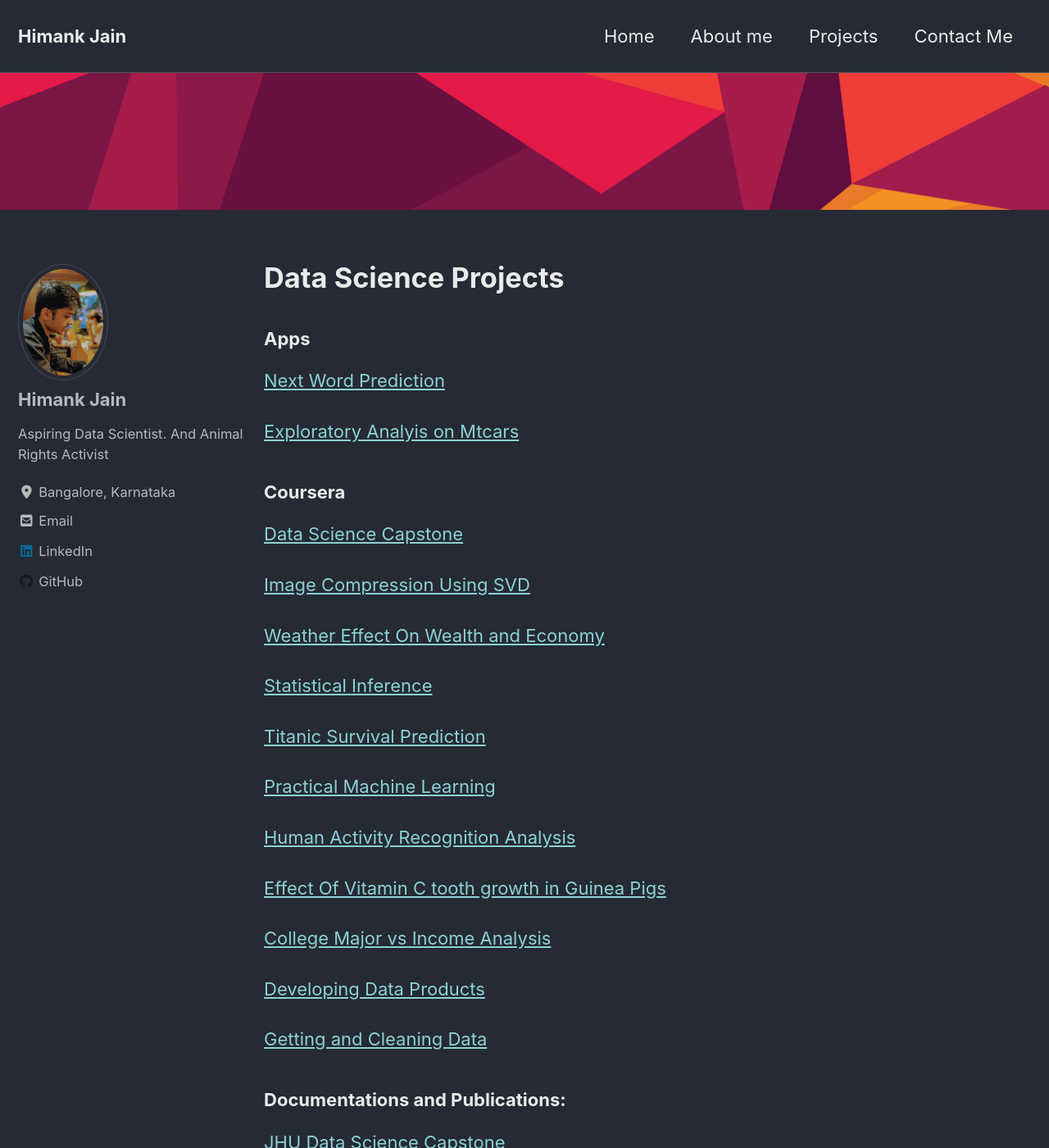
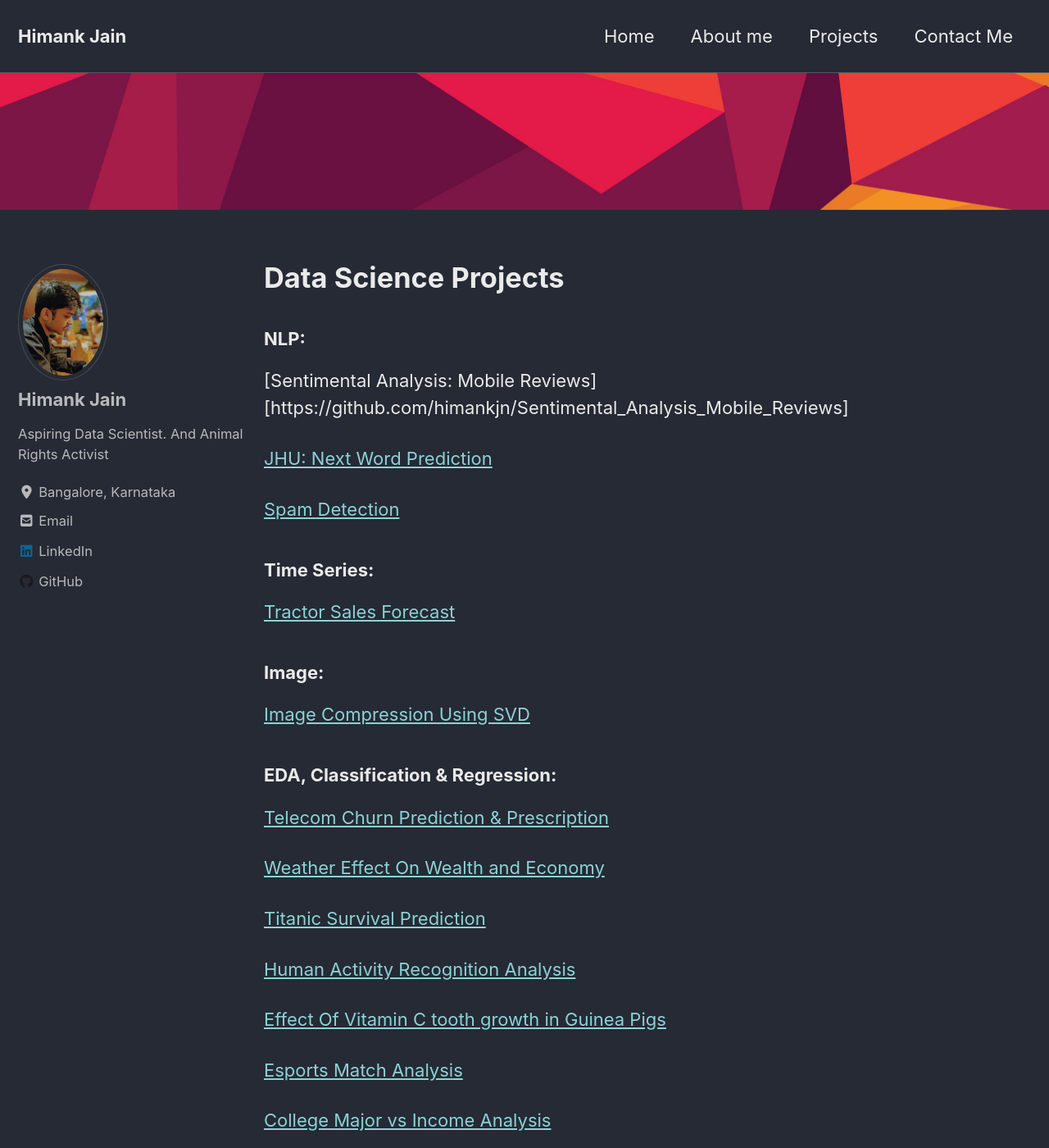
Before and after one commit to himankjn/himankjn.github.io, a Jekyll site: the page built from _pages/projects.md, in a window 1280 px wide and 1400 px high. Shown: the whole window at 82% size. Built offline with Jekyll 4.4.1, drawn with Linux system fonts in a browser that asks for light colours; cached includes are drawn as plain includes; nearby versions of some CDN libraries; some of the changed text lies outside the part shown.

Commit message:
new projs

```diff
--- a/_pages/projects.md
+++ b/_pages/projects.md
@@ -6,30 +6,34 @@ author_profile: true
 header:
   image: "/images/data.jpg"
 ---
-### Apps
-[Next Word Prediction](https://himankjn.shinyapps.io/JHU_Capstone/)
+
+### NLP:
+[Sentimental Analysis: Mobile Reviews][https://github.com/himankjn/Sentimental_Analysis_Mobile_Reviews]
 
 
-[Exploratory Analyis on Mtcars](https://himankjn.shinyapps.io/ShinyApp/)
+[JHU: Next Word Prediction](https://github.com/himankjn/JHU-NLP-Capstone)
 
 
-### Coursera
-[Data Science Capstone](https://github.com/himankjn/JHU-NLP-Capstone)
+[Spam Detection](https://github.com/himankjn/Spam_Detection)
 
 
+### Time Series:
+
+[Tractor Sales Forecast](https://github.com/himankjn/Sales_Forecast)
+
+### Image:
+
 [Image Compression Using SVD](https://github.com/himankjn/image_compression_SVD)
+
+### EDA, Classification & Regression:
+
+[Telecom Churn Prediction & Prescription](https://github.com/himankjn/Telecom_churn)
 
 
 [Weather Effect On Wealth and Economy](https://github.com/himankjn/Weather_effects_on_Health-Economy)
 
 
-[Statistical Inference](https://github.com/himankjn/Statistical_Inference)
-
-
 [Titanic Survival Prediction](https://github.com/himankjn/Titanic-Survival-Prediction)
-
-
-[Practical Machine Learning](https://github.com/himankjn/Prac-Machine-Learning-Coursera)
 
 
 [Human Activity Recognition Analysis](https://github.com/himankjn/HAR-Analysis)
@@ -38,14 +42,24 @@ header:
 [Effect Of Vitamin C tooth growth in Guinea Pigs](https://github.com/himankjn/Vitamic-C-tooth-growth-in-Guinea-pigs)
 
 
+[Esports Match Analysis](https://github.com/himankjn/Esports-Matches-Analysis)
+
+
 [College Major vs Income Analysis](https://github.com/himankjn/majorVSincome)
 
 
-[Developing Data Products](https://github.com/himankjn/RDataProducts)
+[Like Unlike Perceptron Classification](https://github.com/himankjn/Like-Unlike-Perceptron-Classification)
 
 
-[Getting and Cleaning Data](https://github.com/himankjn/Data_Cleaning_in_R)
+### Network:
 
+[Social Network Analysis](https://github.com/himankjn/Social_Network_Analysis)
+
+### Apps
+[Next Word Prediction](https://himankjn.shinyapps.io/JHU_Capstone/)
+
+
+[Interactive App for EDA & Regression on Mtcars](https://himankjn.shinyapps.io/ShinyApp/)
 
 ### Documentations and Publications:
 [JHU Data Science Capstone](http://rpubs.com/himank369123/JHUCAPSTONE)
```
Also changed, not shown: _pages/about.md (+1 -1 lines).
